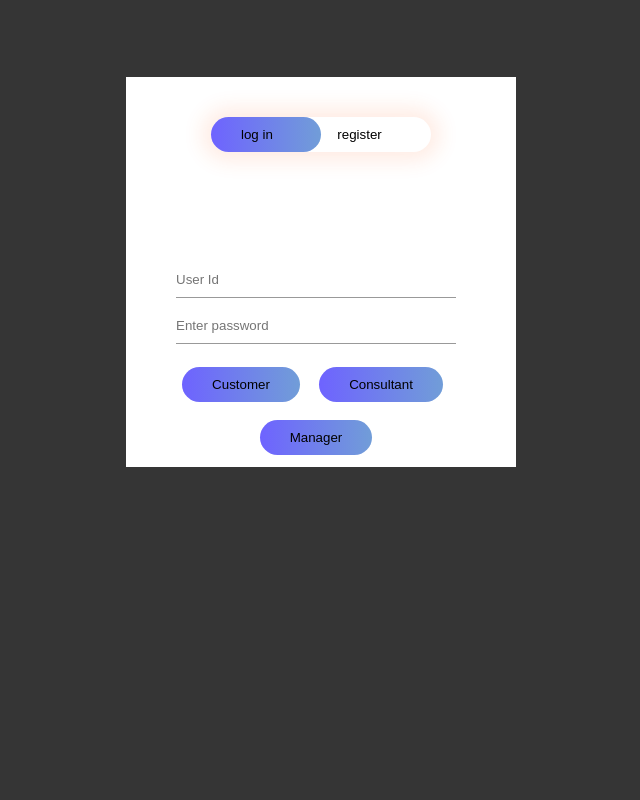
After one commit to chrysPapa/Casestudies.github.io, a PHP site: page /home.html in a window 1280 px wide. The commit adds this page. Shown: the whole page, without its empty margins (319-959 px from the left). Run offline with PHP 8.4, Linux system fonts and the light colour scheme.

Commit message:
Account selection
Select type and added new pages

```diff
--- /dev/null
+++ b/home.html
@@ -0,0 +1,68 @@
+<!DOCTYPE html>
+<html lang="en">
+<head>
+    <title>Login</title>
+    <link rel="stylesheet" href="style.css">
+
+</head>
+
+<body>
+    <div class="hero">
+        <div class="form-box">
+            <div class="button-box">
+                <div id="btn"></div>
+                <button type="button" class="toggle-btn" onclick="login()">log in</button>
+                <button type="button" class="toggle-btn" onclick="register()">register</button>
+            </div>
+        <form id="login" class="input-group">
+            <input type="text" class="input-field" placeholder="User Id" required>
+            <input type="text" class="input-field" placeholder="Enter password" required>
+            <br>
+            <br>
+            <p style="float: left; width: 130px"><button type="submit" class="submit-btn" onclick="window.open('customer.html','_blank','resizable=yes')">Customer</button></p>
+            <p style ="float: none; width: 130px"></p><button type="submit" class="submit-btn" onclick="window.open('consultant.html','_blank','resizable=yes')">Consultant</button>
+            <br>
+            <button type="submit" class="submit-btn" onclick="window.open('manager.html','_blank','resizable=yes')">Manager</button></p>
+        </form>
+        <form id="register" class="input-group">
+            <input type="text" class="input-field" placeholder="User Id" required>
+            <input type="text" class="input-field" placeholder="Enter password" required>
+            <label class="checkbox-inline">
+                <input type="checkbox" class="chech-box" value=""> <span>Customer</span>
+            </label>
+            <label class="checkbox-inline">
+                <input type="checkbox" class="chech-box" value=""> <span>Consultant</span>
+            </label>
+            <label class="checkbox-inline">
+                <input type="checkbox" class="chech-box" value=""> <span>Manager</span>
+            </label>
+            <button type="submit" class="submit-btn">Register</button>
+        </form>
+        </div>
+    </div>
+
+    <script>
+        var x= document.getElementById("login");
+        var y= document.getElementById("register");
+        var z= document.getElementById("btn");
+
+        function register(){
+            x.style.left = "-400px";
+            y.style.left = "50px";
+            z.style.left = "110px";
+        }
+
+        function login(){
+            x.style.left = "50px";
+            y.style.left = "450px";
+            z.style.left = "0px";
+        }
+
+        function lockin() {
+            location.replace("page.html");
+        }
+    </script>
+</body>
+
+
+</html>
--- a/style.css
+++ b/style.css
@@ -47,7 +47,7 @@
     position: absolute;
     width: 110px;
     height: 100%;
-    background: linear-gradient(to right, #919191,#5a5959);
+    background: linear-gradient(to right, #6e63ff,#719dd8);
     border-radius: 30px;
     transition: .5;
 }
@@ -76,7 +76,7 @@
     cursor: pointer;
     display: block;
     margin: auto;
-    background: linear-gradient(to right, #919191,#5a5959);
+    background: linear-gradient(to right, #6e63ff,#719dd8);
     border: 0;
     outline: none;
     border-radius: 30px;
```
Also changed, not shown: other parts of style.css (+34 -0 lines), consultant.html (added, +23 -0 lines), customer.html (added, +23 -0 lines), manager.html (added, +23 -0 lines).
